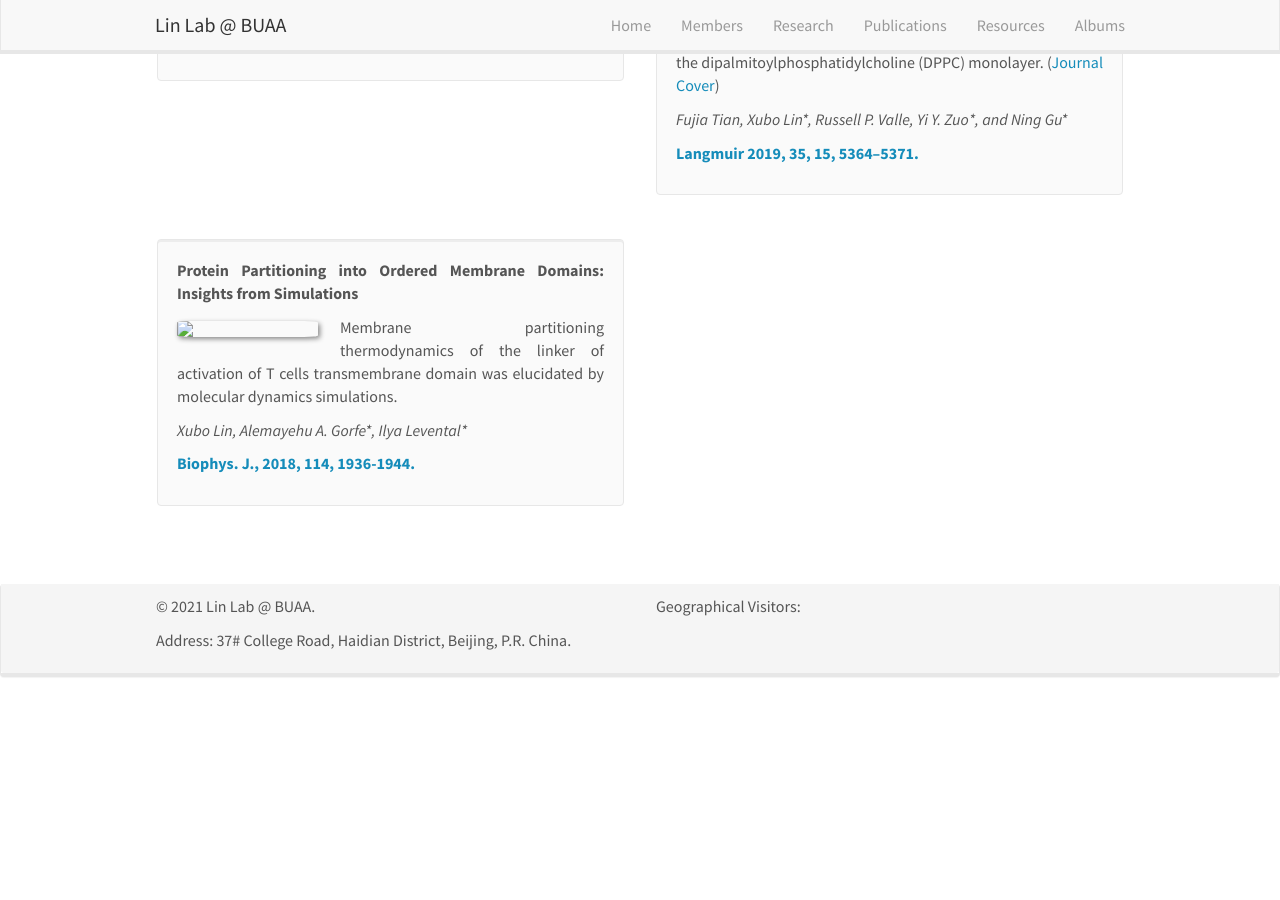
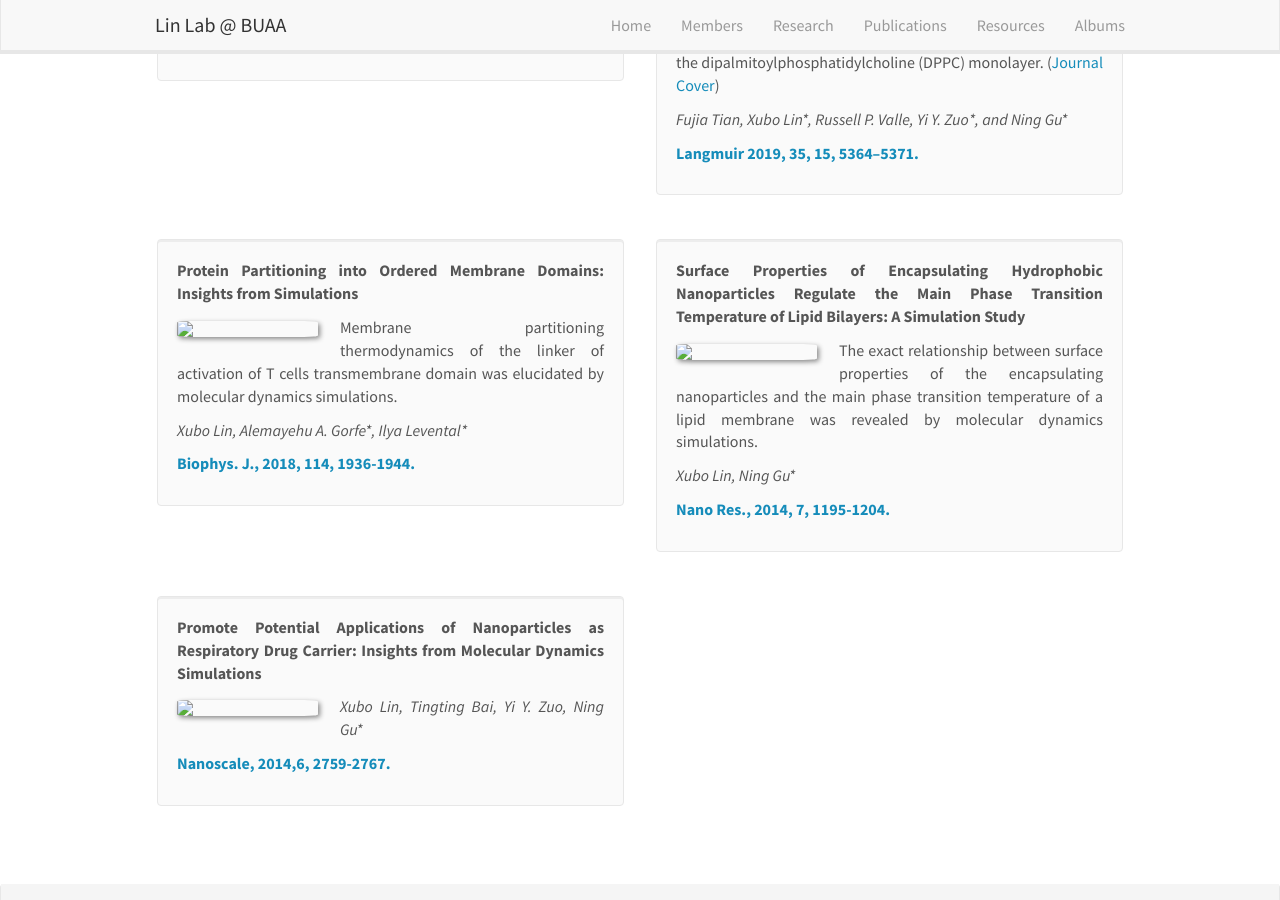
Before and after one commit to linxubo/linxubo.github.io, a Jekyll site: the page built from _pages/publications.md, in a window 1280 px wide and 900 px high, scrolled down 404 px. Built offline with Jekyll 4.4.1, drawn with Linux system fonts in a browser that asks for light colours; nearby versions of some CDN libraries; a script that is not in the unit is left out; before the commit the page ends 1103 px from its top, so only the background shows below that.

Commit message:
Update publist.yml

```diff
--- a/_data/publist.yml
+++ b/_data/publist.yml
@@ -25,4 +25,21 @@
     display:  Biophys. J., 2018, 114, 1936-1944.
   highlight: 1
 
+- title: "Surface Properties of Encapsulating Hydrophobic Nanoparticles Regulate the Main Phase Transition Temperature of Lipid Bilayers: A Simulation Study"
+  image: Lipid-raft.jpg
+  description:  The exact relationship between surface properties of the encapsulating nanoparticles and the main phase transition temperature of a lipid membrane was revealed by molecular dynamics simulations.
+  authors: Xubo Lin, Ning Gu\*
+  link:
+    url: https://link.springer.com/article/10.1007/s12274-014-0482-3
+    display:  Nano Res., 2014, 7, 1195-1204.
+  highlight: 1
+
+- title: "Promote Potential Applications of Nanoparticles as Respiratory Drug Carrier: Insights from Molecular Dynamics Simulations"
+  image: Lipid-raft.jpg
+  description:
+  authors: Xubo Lin, Tingting Bai, Yi Y. Zuo, Ning Gu\*
+  link:
+    url: https://pubs.rsc.org/en/content/articlelanding/2014/NR/C3NR04163H
+    display:  Nanoscale, 2014,6, 2759-2767.
+  highlight: 1
 # Publications
```
